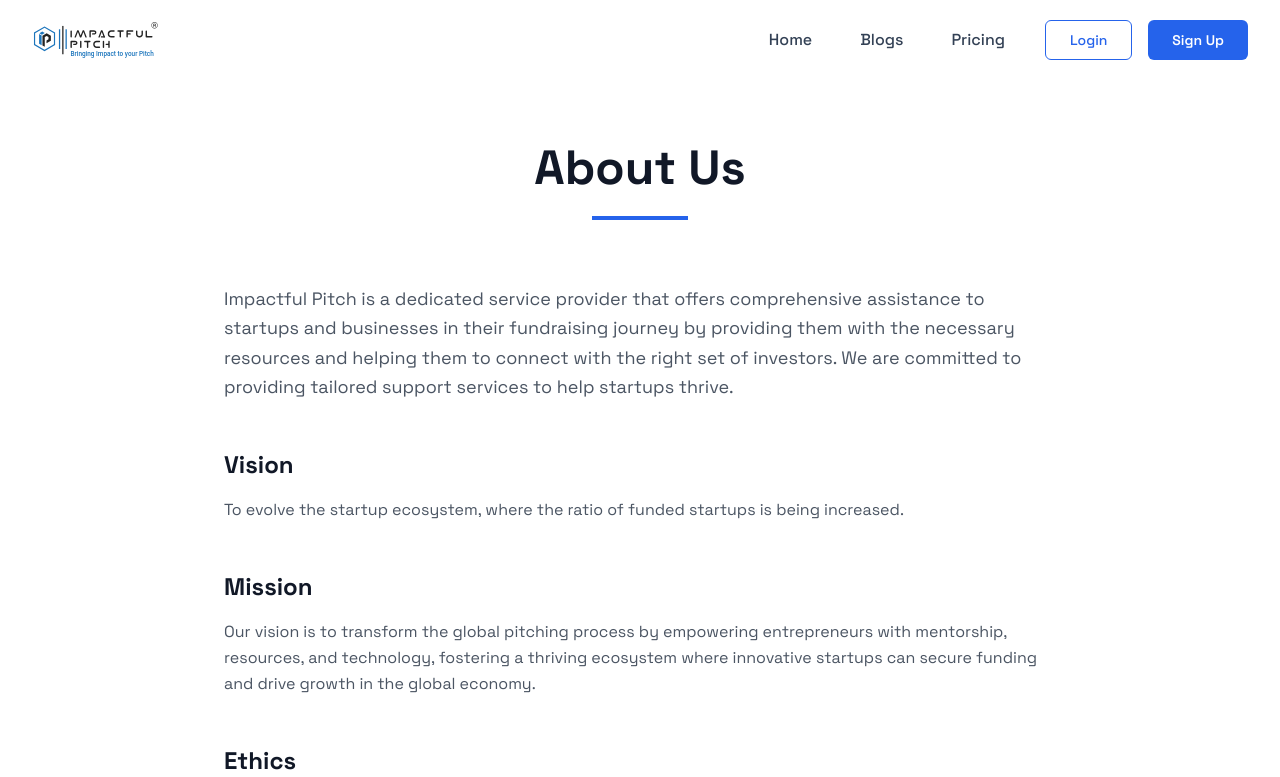
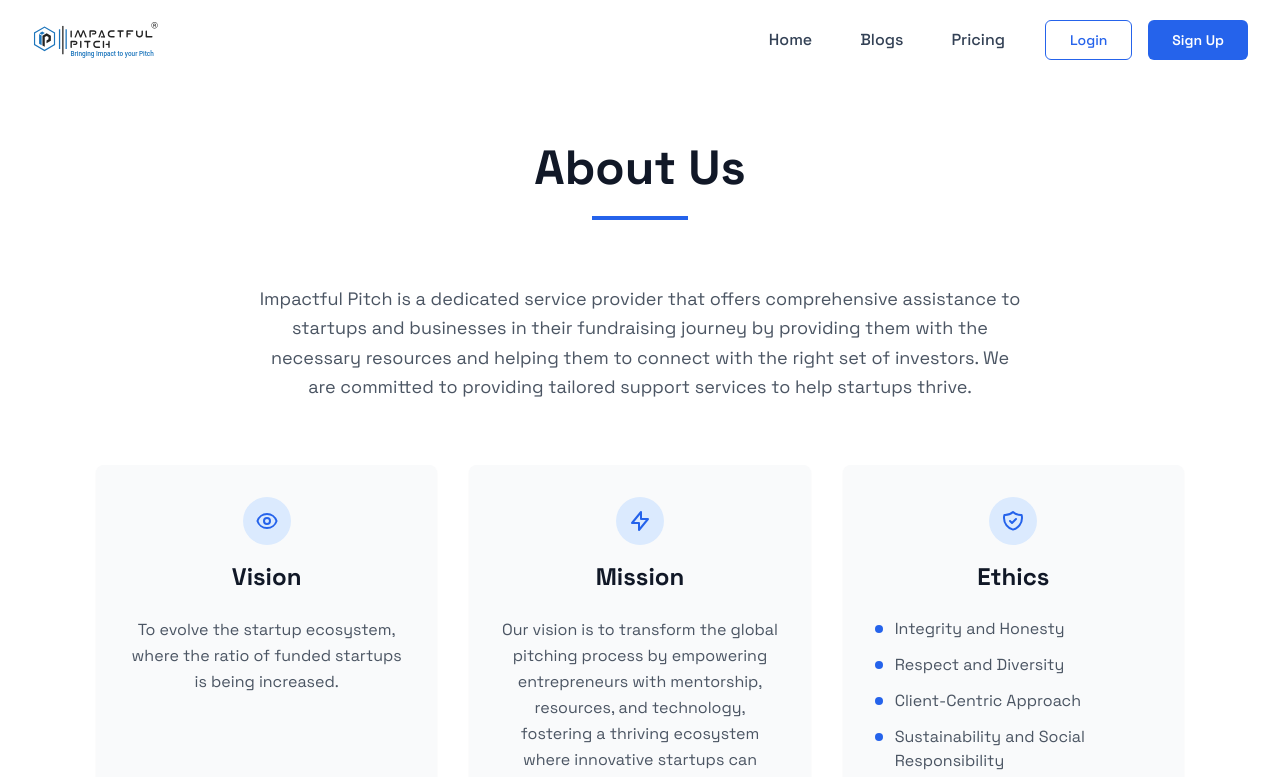
Before and after one commit to DhyeyOptimist/instapitch, a React (Vite) app: page /about in a window 1280 px wide. Shown: the top 777 px of the page. Built offline with nearby package versions, Linux system fonts and the light colour scheme.

Commit message:
about update

```diff
--- a/src/pages/About.tsx
+++ b/src/pages/About.tsx
@@ -1,4 +1,3 @@
-
 import Header from '@/components/Header';
 import Footer from '@/components/Footer';
 
@@ -8,7 +7,7 @@ const About = () => {
       <Header />
       <main className="pt-20">
         <section className="py-16 bg-white">
-          <div className="max-w-4xl mx-auto px-4 sm:px-6 lg:px-8">
+          <div className="max-w-6xl mx-auto px-4 sm:px-6 lg:px-8">
             {/* Header */}
             <div className="text-center mb-16">
               <h1 className="text-4xl md:text-5xl font-bold text-gray-900 mb-6">
@@ -18,54 +17,79 @@ const About = () => {
             </div>
 
             {/* Main Content */}
-            <div className="prose prose-lg max-w-none">
-              <p className="text-gray-600 leading-relaxed mb-12 text-lg">
+            <div className="prose prose-lg max-w-none mb-16">
+              <p className="text-gray-600 leading-relaxed text-lg text-center max-w-3xl mx-auto">
                 Impactful Pitch is a dedicated service provider that offers comprehensive assistance to
                 startups and businesses in their fundraising journey by providing them with the
                 necessary resources and helping them to connect with the right set of investors. We are
                 committed to providing tailored support services to help startups thrive.
               </p>
+            </div>
 
-              {/* Vision Section */}
-              <div className="mb-12">
-                <h2 className="text-2xl font-bold text-gray-900 mb-4">Vision</h2>
-                <p className="text-gray-600 leading-relaxed">
+            {/* Three Pillars */}
+            <div className="grid grid-cols-1 md:grid-cols-3 gap-8">
+              {/* Vision Pillar */}
+              <div className="bg-gray-50 p-8 rounded-lg shadow-sm">
+                <div className="text-center mb-6">
+                  <div className="w-12 h-12 bg-primary-100 rounded-full flex items-center justify-center mx-auto mb-4">
+                    <svg className="w-6 h-6 text-primary-600" fill="none" stroke="currentColor" viewBox="0 0 24 24">
+                      <path strokeLinecap="round" strokeLinejoin="round" strokeWidth="2" d="M15 12a3 3 0 11-6 0 3 3 0 016 0z" />
+                      <path strokeLinecap="round" strokeLinejoin="round" strokeWidth="2" d="M2.458 12C3.732 7.943 7.523 5 12 5c4.478 0 8.268 2.943 9.542 7-1.274 4.057-5.064 7-9.542 7-4.477 0-8.268-2.943-9.542-7z" />
+                    </svg>
+                  </div>
+                  <h2 className="text-2xl font-bold text-gray-900 mb-4">Vision</h2>
+                </div>
+                <p className="text-gray-600 leading-relaxed text-center">
                   To evolve the startup ecosystem, where the ratio of funded startups is being increased.
                 </p>
               </div>
 
-              {/* Mission Section */}
-              <div className="mb-12">
-                <h2 className="text-2xl font-bold text-gray-900 mb-4">Mission</h2>
-                <p className="text-gray-600 leading-relaxed">
+              {/* Mission Pillar */}
+              <div className="bg-gray-50 p-8 rounded-lg shadow-sm">
+                <div className="text-center mb-6">
+                  <div className="w-12 h-12 bg-primary-100 rounded-full flex items-center justify-center mx-auto mb-4">
+                    <svg className="w-6 h-6 text-primary-600" fill="none" stroke="currentColor" viewBox="0 0 24 24">
+                      <path strokeLinecap="round" strokeLinejoin="round" strokeWidth="2" d="M13 10V3L4 14h7v7l9-11h-7z" />
+                    </svg>
+                  </div>
+                  <h2 className="text-2xl font-bold text-gray-900 mb-4">Mission</h2>
+                </div>
+                <p className="text-gray-600 leading-relaxed text-center">
                   Our vision is to transform the global pitching process by empowering entrepreneurs
                   with mentorship, resources, and technology, fostering a thriving ecosystem where
                   innovative startups can secure funding and drive growth in the global economy.
                 </p>
               </div>
 
-              {/* Ethics Section */}
-              <div className="mb-12">
-                <h2 className="text-2xl font-bold text-gray-900 mb-6">Ethics</h2>
+              {/* Ethics Pillar */}
+              <div className="bg-gray-50 p-8 rounded-lg shadow-sm">
+                <div className="text-center mb-6">
+                  <div className="w-12 h-12 bg-primary-100 rounded-full flex items-center justify-center mx-auto mb-4">
+                    <svg className="w-6 h-6 text-primary-600" fill="none" stroke="currentColor" viewBox="0 0 24 24">
+                      <path strokeLinecap="round" strokeLinejoin="round" strokeWidth="2" d="M9 12l2 2 4-4m5.618-4.016A11.955 11.955 0 0112 2.944a11.955 11.955 0 01-8.618 3.04A12.02 12.02 0 003 9c0 5.591 3.824 10.29 9 11.622 5.176-1.332 9-6.03 9-11.622 0-1.042-.133-2.052-.382-3.016z" />
+                    </svg>
+                  </div>
+                  <h2 className="text-2xl font-bold text-gray-900 mb-4">Ethics</h2>
+                </div>
                 <ul className="space-y-3">
                   <li className="flex items-start">
-                    <span className="w-2 h-2 bg-primary-600 rounded-full mt-3 mr-3 flex-shrink-0"></span>
+                    <span className="w-2 h-2 bg-primary-600 rounded-full mt-2 mr-3 flex-shrink-0"></span>
                     <span className="text-gray-600">Integrity and Honesty</span>
                   </li>
                   <li className="flex items-start">
-                    <span className="w-2 h-2 bg-primary-600 rounded-full mt-3 mr-3 flex-shrink-0"></span>
+                    <span className="w-2 h-2 bg-primary-600 rounded-full mt-2 mr-3 flex-shrink-0"></span>
                     <span className="text-gray-600">Respect and Diversity</span>
                   </li>
                   <li className="flex items-start">
-                    <span className="w-2 h-2 bg-primary-600 rounded-full mt-3 mr-3 flex-shrink-0"></span>
+                    <span className="w-2 h-2 bg-primary-600 rounded-full mt-2 mr-3 flex-shrink-0"></span>
                     <span className="text-gray-600">Client-Centric Approach</span>
                   </li>
                   <li className="flex items-start">
-                    <span className="w-2 h-2 bg-primary-600 rounded-full mt-3 mr-3 flex-shrink-0"></span>
+                    <span className="w-2 h-2 bg-primary-600 rounded-full mt-2 mr-3 flex-shrink-0"></span>
                     <span className="text-gray-600">Sustainability and Social Responsibility</span>
                   </li>
                   <li className="flex items-start">
-                    <span className="w-2 h-2 bg-primary-600 rounded-full mt-3 mr-3 flex-shrink-0"></span>
+                    <span className="w-2 h-2 bg-primary-600 rounded-full mt-2 mr-3 flex-shrink-0"></span>
                     <span className="text-gray-600">Continuous Improvement</span>
                   </li>
                 </ul>
```
